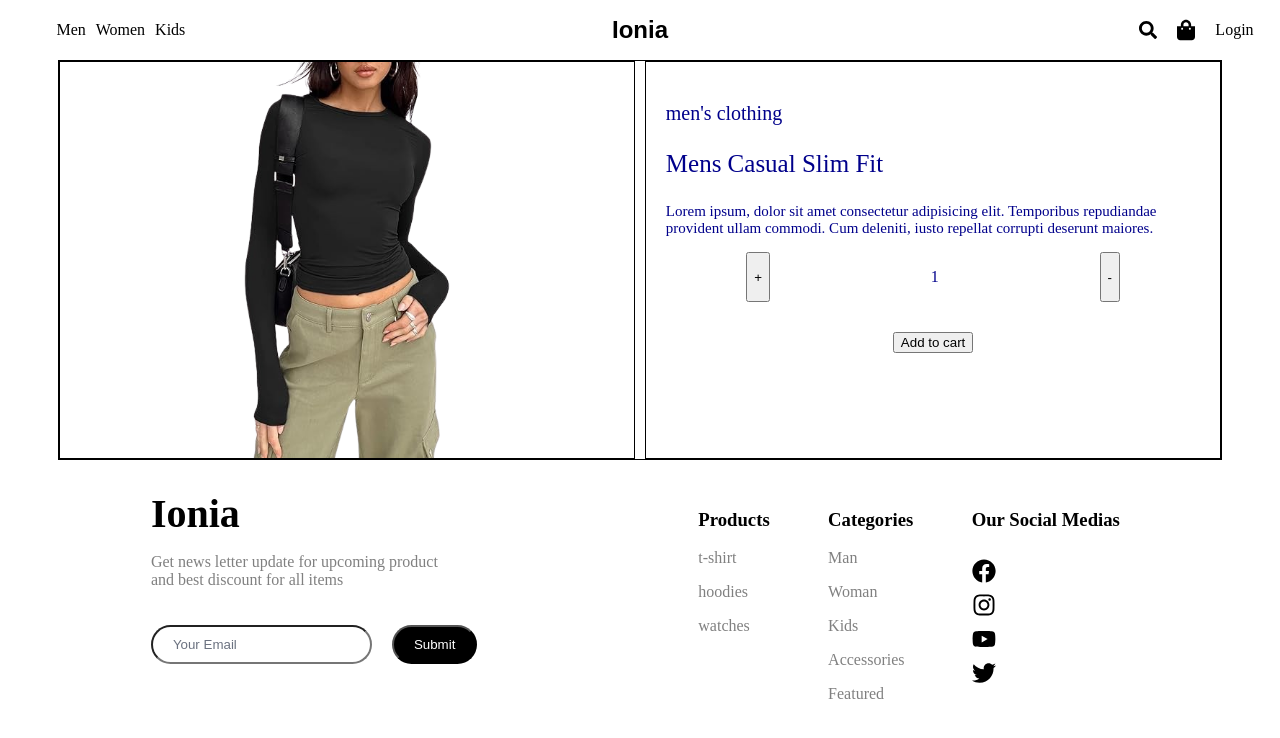
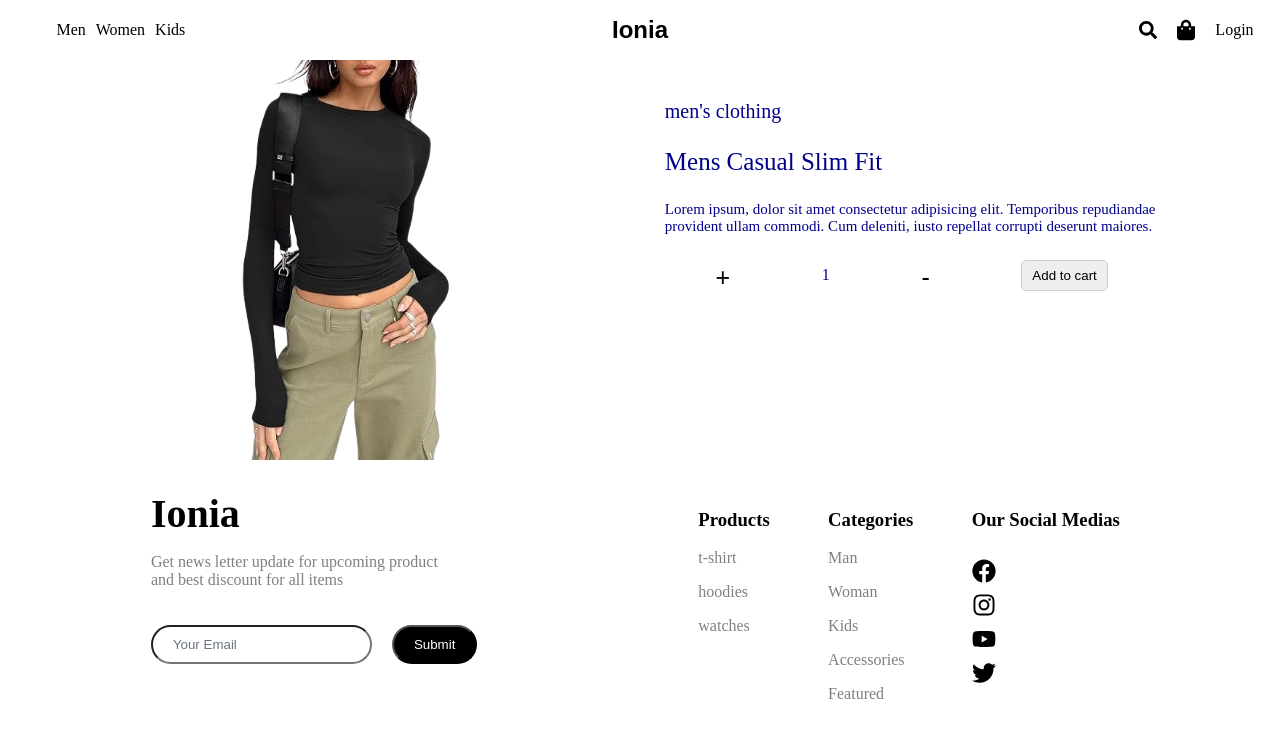
Before and after one commit to chanminswe/e-commerce-frontend, a React (Vite) app: page /product/1 in a window 1280 px wide. Shown: the top 738 px of the page. Built offline with nearby package versions, Linux system fonts and the light colour scheme.

Commit message:
changes in nav bar modal and main featured page

```diff
--- a/src/components/Navbar.jsx
+++ b/src/components/Navbar.jsx
@@ -1,6 +1,15 @@
 import React, { useContext, useState } from "react";
 import "./navbar.css";
-import { FaSearch, FaShoppingBag, FaBars } from "react-icons/fa";
+import {
+  FaSearch,
+  FaShoppingBag,
+  FaBars,
+  FaMale,
+  FaFemale,
+  FaChild,
+  FaShoppingCart,
+  FaHouseUser,
+} from "react-icons/fa";
 import LoginModal from "./LoginModal";
 import SignUp from "./SignUp";
 import { Link, useNavigate } from "react-router-dom";
@@ -37,17 +46,35 @@ function Navbar() {
             className="dropdown-overlay-container"
           ></div>
           <div className="dropdown-modal-nav">
-            <div className="dropdown-nav-children">
+            <div
+              onClick={() => navigate("/")}
+              className="dropdown-nav-children dropdown-header"
+            >
               <p>Ionia</p>
+
+              <FaHouseUser size={20} />
             </div>
             <div className="dropdown-nav-children">
               <p>Men</p>
+              <FaMale size={20} />
             </div>
             <div className="dropdown-nav-children">
               <p>Women</p>
+
+              <FaFemale size={20} />
             </div>
             <div className="dropdown-nav-children">
               <p>Kids</p>
+
+              <FaChild size={20} />
+            </div>
+            <div
+              onClick={() => navigate("/cart")}
+              className="dropdown-nav-children"
+            >
+              <p>Cart</p>
+
+              <FaShoppingCart size={20} />
             </div>
           </div>
         </div>
--- a/src/components/navbar.css
+++ b/src/components/navbar.css
@@ -53,6 +53,8 @@
     right: 0;
     left: 0;
     bottom: 0;
+    z-index: 998;
+
 }
 
 .dropdown-overlay-container{
@@ -66,17 +68,30 @@
     width: 200px;
     height: 100%;
     background-color: rgb(226, 226, 226);
-    z-index: 999;
     display: flex;
     flex-direction: column;
+    z-index: 999;
+
 }
 
 .dropdown-nav-children{
+    display: flex;
+    justify-content: space-between;
+    align-items: center;
+    text-align: center;
+    flex-wrap: wrap;
+    gap: 20px;
     width: 100%;
     background-color: rgb(226, 226, 226);
     cursor: pointer;
-    padding-top: 20px;
-    text-align: center;
+    padding: 20px 10px 0px 10px;
+    border-bottom: 1px solid gray;
+
+}
+
+.dropdown-header > p{
+    font-size: 28px;
+    cursor: pointer;
 }
 
 .dropdown-nav-children:hover{
--- a/src/pages/cart/Cart.jsx
+++ b/src/pages/cart/Cart.jsx
@@ -53,6 +53,7 @@ function Cart() {
             breakpoint="960px"
             value={cartItems}
             className="cart-table"
+            style={{ position: "relative", zIndex: 10 }}
           >
             <Column field="title" header="Name"></Column>
             <Column header="Image" body={imageTemplate}></Column>
--- a/src/pages/cart/cart.css
+++ b/src/pages/cart/cart.css
@@ -1,4 +1,3 @@
-
 
 .cart-container{
     display: flex;
@@ -6,6 +5,7 @@
     margin: auto;
     width: 90vw;
     gap: 20px;
+    z-index: 888;
 }
 
 .cart-container > h2{
--- a/src/pages/home/Collection.jsx
+++ b/src/pages/home/Collection.jsx
@@ -1,4 +1,4 @@
-import React, { useContext } from "react";
+import React, { useState } from "react";
 import "./collection.css";
 import { useDispatch } from "react-redux";
 import { addToCart } from "../../redux/cartSlice";
@@ -8,6 +8,7 @@ import { toast } from "react-toastify";
 function Collection() {
   const dispatch = useDispatch();
   const navigate = useNavigate();
+  const [quantities, setQuantities] = useState({});
 
   const featuredItems = [
     {
@@ -66,6 +67,25 @@ function Collection() {
     },
   ];
 
+  // Handle quantity changes for each product
+  const handleQuantityChange = (id, actionType) => {
+    setQuantities((prev) => {
+      const currentQuantity = prev[id] || 1;
+      const newQuantity =
+        actionType === "increment"
+          ? currentQuantity + 1
+          : Math.max(1, currentQuantity - 1);
+      return { ...prev, [id]: newQuantity };
+    });
+  };
+
+  // Add to cart handler
+  const handleAddToCart = (item) => {
+    const quantity = quantities[item.id] || 1; // Default to 1 if no quantity is set
+    dispatch(addToCart({ ...item, quantity }));
+    toast.success(`${item.title} added to cart!`);
+  };
+
   return (
     <>
       <h4 style={{ textAlign: "center", fontSize: "23px" }}>New Collection</h4>
@@ -73,35 +93,39 @@ function Collection() {
         Our latest collection, where classic and contemporary styles <br />{" "}
         converge in perfect harmony.
       </p>
-      <p style={{ color: "gray", textAlign: "center" }}></p>
       <div className="featured-collection-container">
-        {featuredItems.map((value, index) => (
-          <div className="featured-item-container">
+        {featuredItems.map((item) => (
+          <div className="featured-item-container" key={item.id}>
             <img
               onClick={() =>
-                navigate(`/product/${encodeURIComponent(value.id)}`)
+                navigate(`/product/${encodeURIComponent(item.id)}`)
               }
-              src={value.image}
-              alt={value.title}
+              src={item.image}
+              alt={item.title}
             />
-            <p className="featured-itemname">{value.title}</p>
-            <p className="featured-price">${value.price}</p>
-            <button
-              onClick={() => {
-                dispatch(
-                  addToCart({
-                    title: value.title,
-                    image: value.image,
-                    price: value.price,
-                    quantity: 1,
-                  })
-                );
-                toast.success("Item Added to cart!");
-              }}
-              className="featured-button"
-            >
-              Add to cart
-            </button>
+            <p className="featured-itemname">{item.title}</p>
+            <p className="featured-price">${item.price}</p>
+            <div className="quantity-button-container">
+              <button
+                onClick={() => handleQuantityChange(item.id, "decrement")}
+              >
+                -
+              </button>
+              <p>{quantities[item.id] || 1}</p>
+              <button
+                onClick={() => handleQuantityChange(item.id, "increment")}
+              >
+                +
+              </button>
+            </div>
+            <div style={{ display: "flex", justifyContent: "center" }}>
+              <button
+                className="featured-button"
+                onClick={() => handleAddToCart(item)}
+              >
+                Add to cart
+              </button>
+            </div>
           </div>
         ))}
       </div>
--- a/src/pages/home/collection.css
+++ b/src/pages/home/collection.css
@@ -10,7 +10,7 @@
     display: flex;
     flex-direction: column;
     width: 350px;
-    height: 400px;
+    height: 450px;
 
     border: 1px solid gray;
     border-radius: 15px;
@@ -18,7 +18,7 @@
 
 .featured-item-container > img{
     width: 100%;
-    height: 70%;
+    height: 60%;
     object-fit: contain;
     border-bottom: 1px solid gray;
     border-radius: 15px;
@@ -60,3 +60,14 @@
     background-color: black;
     border: 1px solid gray;
 }
+
+
+
+.quantity-button-container > button{
+    height: 30px;
+    padding: 3px 10px 3px;
+    background-color: white;
+    cursor: pointer;
+    border: none;
+    font-size: 25px;
+}
--- a/src/pages/view-product/ViewProduct.jsx
+++ b/src/pages/view-product/ViewProduct.jsx
@@ -123,9 +123,11 @@ function ViewProduct() {
               >
                 -
               </button>
-            </div>
-            <div style={{ display: "flex", justifyContent: "center" }}>
-              <button onClick={handleAddToCart}>Add to cart</button>
+              <div style={{ display: "flex", justifyContent: "center" }}>
+                <button className="feature-button" onClick={handleAddToCart}>
+                  Add to cart
+                </button>
+              </div>
             </div>
           </div>
         </div>
--- a/src/pages/view-product/viewproduct.css
+++ b/src/pages/view-product/viewproduct.css
@@ -6,13 +6,11 @@
     gap: 10px;
     height: 400px;
     margin: auto;
-    border: 1px solid black;
 }
 
 .product-image-container{
     width: 50%;
     height: 100%;
-    border: 1px solid black;
 }
 
 .product-image-container > img {
@@ -24,12 +22,26 @@
 .product-description-container{
     width: 50%;
     padding : 20px;
-    border: 1px solid black;
 }
 
 .quantity-button-container{
     display: flex;
+    width: 90%;
+    margin: 0;
+    justify-content: space-around;
+    align-items: center;
+}
+
+.feature-button{
     width: 100%;
-    margin: 10px 0px 30px 0px;
-    justify-content: space-around;
+    align-self: center;
+    padding: 7px 10px 7px;
+    border: 1px solid rgb(207, 207, 204);
+    border-radius: 5px;
+    cursor: pointer;
 }
+
+.feature-button:hover{
+    background-color: black;
+    color: white;
+}
--- a/src/redux/cartSlice.jsx
+++ b/src/redux/cartSlice.jsx
@@ -7,11 +7,13 @@ const cartSlice = createSlice({
   },
   reducers: {
     addToCart: (state, action) => {
-      const item = state.find((product) => product.id === action.payload.id);
+      const item = state.cart.find(
+        (product) => product.id === action.payload.id
+      );
       if (item) {
         item.quantity += action.payload.quantity;
       } else {
-        state.push(action.payload);
+        state.cart.push(action.payload);
       }
     },
 
```
